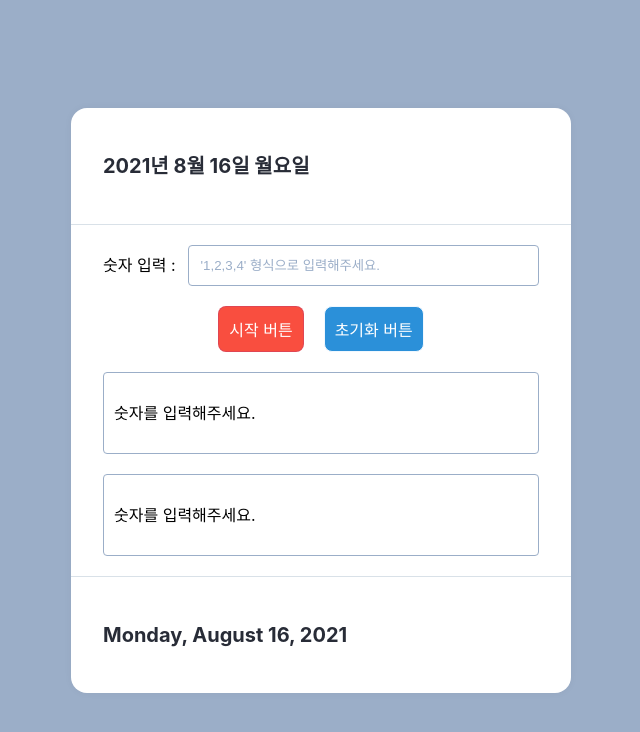
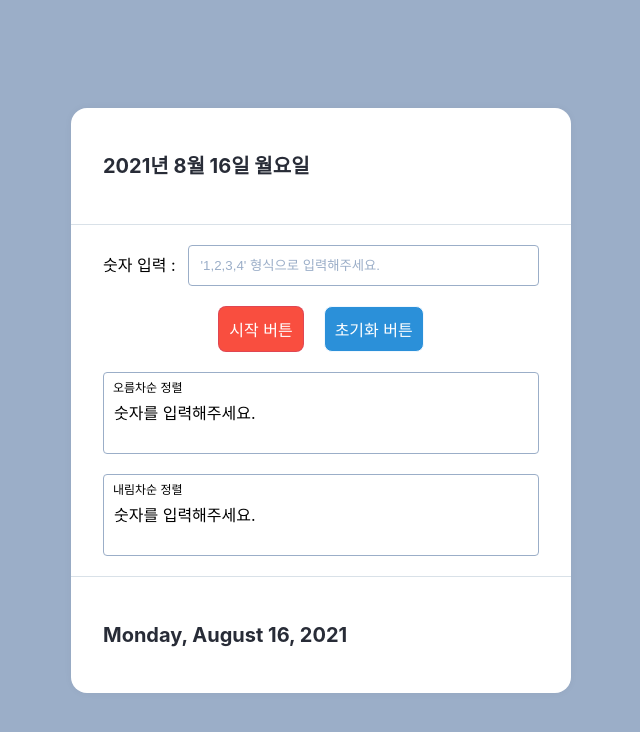
Before and after one commit to Eyes0n/wanted-solar-connect, a React (Create React App) app: page / in a window 1280 px wide. Shown: the top 732 px of the page, without its empty margins (319-959 px from the left). Built offline with nearby package versions, Linux system fonts and the light colour scheme.

Commit message:
Styles : 오름/내림 차순 텍스트 추가
Co-authored-by: daeun-react <daeun-react@users.noreply.github.com>

```diff
--- a/src/App.js
+++ b/src/App.js
@@ -87,8 +87,8 @@ const App = () => {
           </InitButton>
         </BtnWrapper>
 
-        <Result value={ascend} />
-        <Result value={descend} />
+        <Result type="asc" value={ascend} />
+        <Result type="desc" value={descend} />
         <Timer type="US" />
       </MainContainer>
     </Wrapper>
--- a/src/Components/Result.js
+++ b/src/Components/Result.js
@@ -1,15 +1,17 @@
 import React from 'react';
 import styled from 'styled-components';
 
-const Result = ({ value }) => {
+const Result = ({ value, type }) => {
   return (
     <Wrapper>
+      <span>{type === 'asc' ? '오름차순 정렬' : '내림차순 정렬'}</span>
       <p>{value || '숫자를 입력해주세요.'}</p>
     </Wrapper>
   );
 };
 
 const Wrapper = styled.div`
+  position: relative;
   margin-bottom: 20px;
   padding: 0px 32px;
 
@@ -18,6 +20,13 @@ const Wrapper = styled.div`
     border: 1px solid ${({ theme }) => theme.color.gray};
     border-radius: 4px;
   }
+
+  span {
+    position: absolute;
+    top: 10px;
+    left: 42px;
+    font-size: 12px;
+  }
 `;
 
 export default Result;
```
